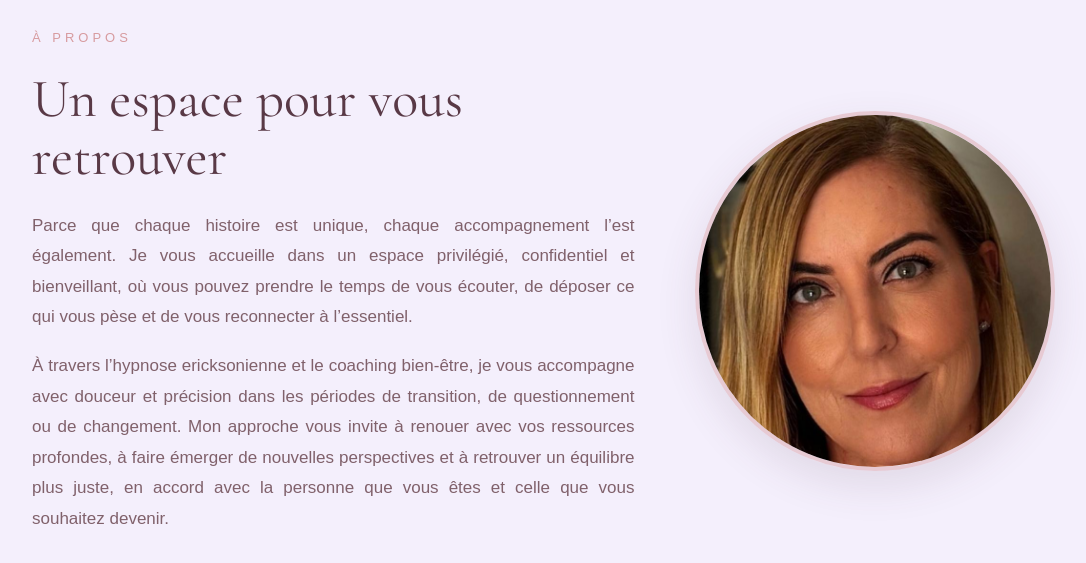
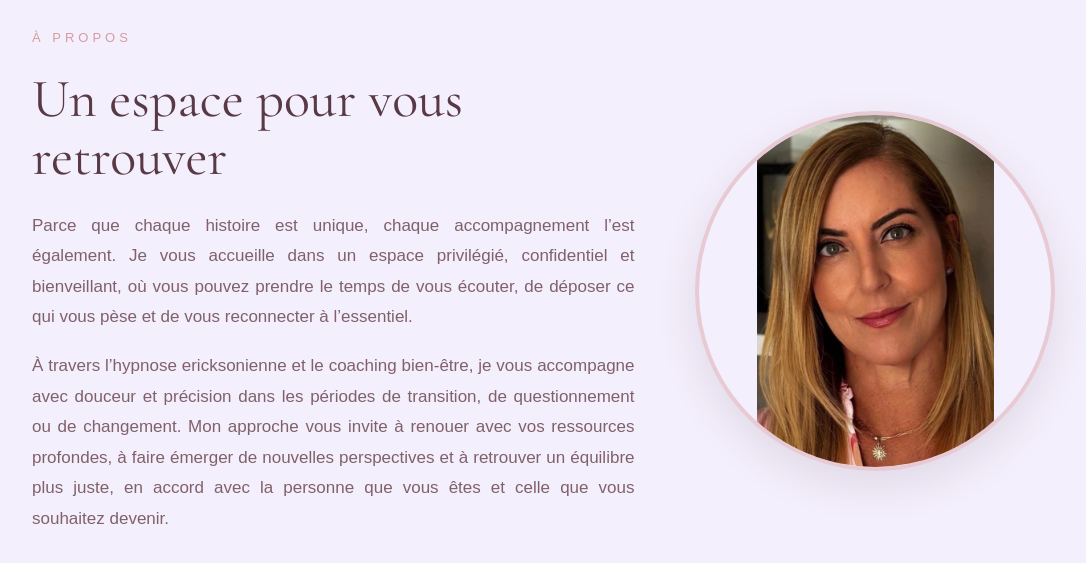
Before and after one commit to Andreasmoutin/aptherapie.ch, a Flask app: page /a-propos in a window 1280 px wide. Shown: the part 90-653 px from the top of the page, without its empty margins (96-1182 px from the left). Run offline with Flask 3, Linux system fonts and the light colour scheme.

Commit message:
Update About page photo and styling

```diff
--- a/static/css/style.css
+++ b/static/css/style.css
@@ -360,32 +360,6 @@ h1 {
     text-align: justify;
 }
 
-
-/* Photo À propos */
-
-.about-visual {
-    display: flex;
-    justify-content: center;
-    align-items: center;
-}
-
-.about-circle {
-    width: 360px;
-    height: 360px;
-
-    border-radius: 50%;
-    border: 4px solid rgba(215, 155, 159, 0.45);
-
-    overflow: hidden;
-
-    display: flex;
-    align-items: center;
-    justify-content: center;
-
-    box-shadow: 0 15px 40px rgba(89, 57, 70, 0.12);
-}
-
-
 /* Photo À propos */
 
 .about-visual {
@@ -410,8 +384,8 @@ h1 {
     width: 100%;
     height: 100%;
 
-    object-fit: cover;
-    object-position: center 15%;
+    object-fit: contain;
+    object-position: center;
 
     display: block;
 }
```
Also changed, not shown: static/images/ana_paula.png.
